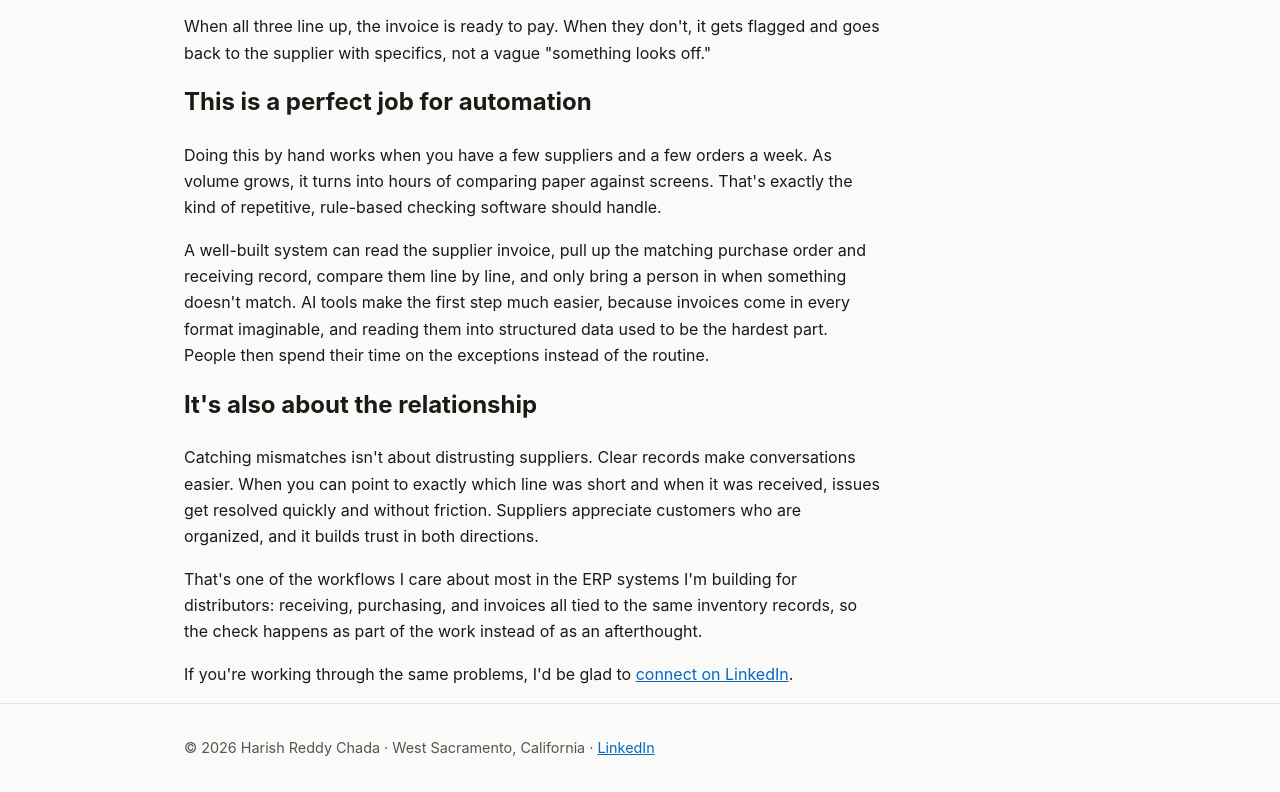
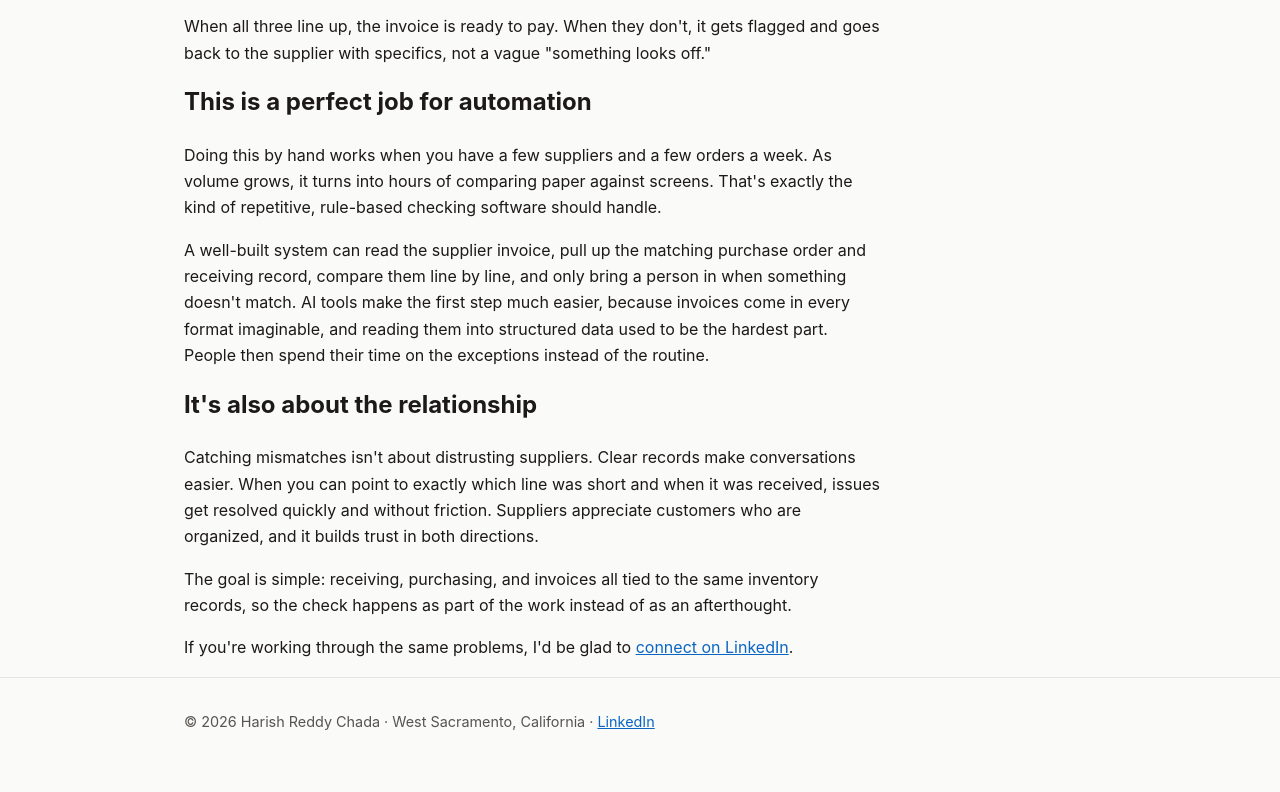
Before and after one commit to agpardha5-lab/harish-reddy-chada, a plain HTML site: page blog/posts/check-shipment-before-paying-invoice.html in a window 1280 px wide. Shown: the part 1020-1812 px from the top of the page. After the commit the page ends 1786 px from the top, so only its background shows below. Drawn offline with Linux system fonts and the light colour scheme.

Commit message:
Remove ERP project mention from post

```diff
--- a/blog/posts/check-shipment-before-paying-invoice.html
+++ b/blog/posts/check-shipment-before-paying-invoice.html
@@ -17,7 +17,7 @@
 <p>A well-built system can read the supplier invoice, pull up the matching purchase order and receiving record, compare them line by line, and only bring a person in when something doesn't match. AI tools make the first step much easier, because invoices come in every format imaginable, and reading them into structured data used to be the hardest part. People then spend their time on the exceptions instead of the routine.</p>
 <h2>It's also about the relationship</h2>
 <p>Catching mismatches isn't about distrusting suppliers. Clear records make conversations easier. When you can point to exactly which line was short and when it was received, issues get resolved quickly and without friction. Suppliers appreciate customers who are organized, and it builds trust in both directions.</p>
-<p>That's one of the workflows I care about most in the ERP systems I'm building for distributors: receiving, purchasing, and invoices all tied to the same inventory records, so the check happens as part of the work instead of as an afterthought.</p>
+<p>The goal is simple: receiving, purchasing, and invoices all tied to the same inventory records, so the check happens as part of the work instead of as an afterthought.</p>
 <p>If you're working through the same problems, I'd be glad to <a href="https://www.linkedin.com/in/harish-reddy-chada-5948111a1/" target="_blank" rel="noopener">connect on LinkedIn</a>.</p>
 </article></main>
 <footer><div class="wrap">© 2026 Harish Reddy Chada · West Sacramento, California · <a href="https://www.linkedin.com/in/harish-reddy-chada-5948111a1/" target="_blank" rel="noopener">LinkedIn</a></div></footer>
```
